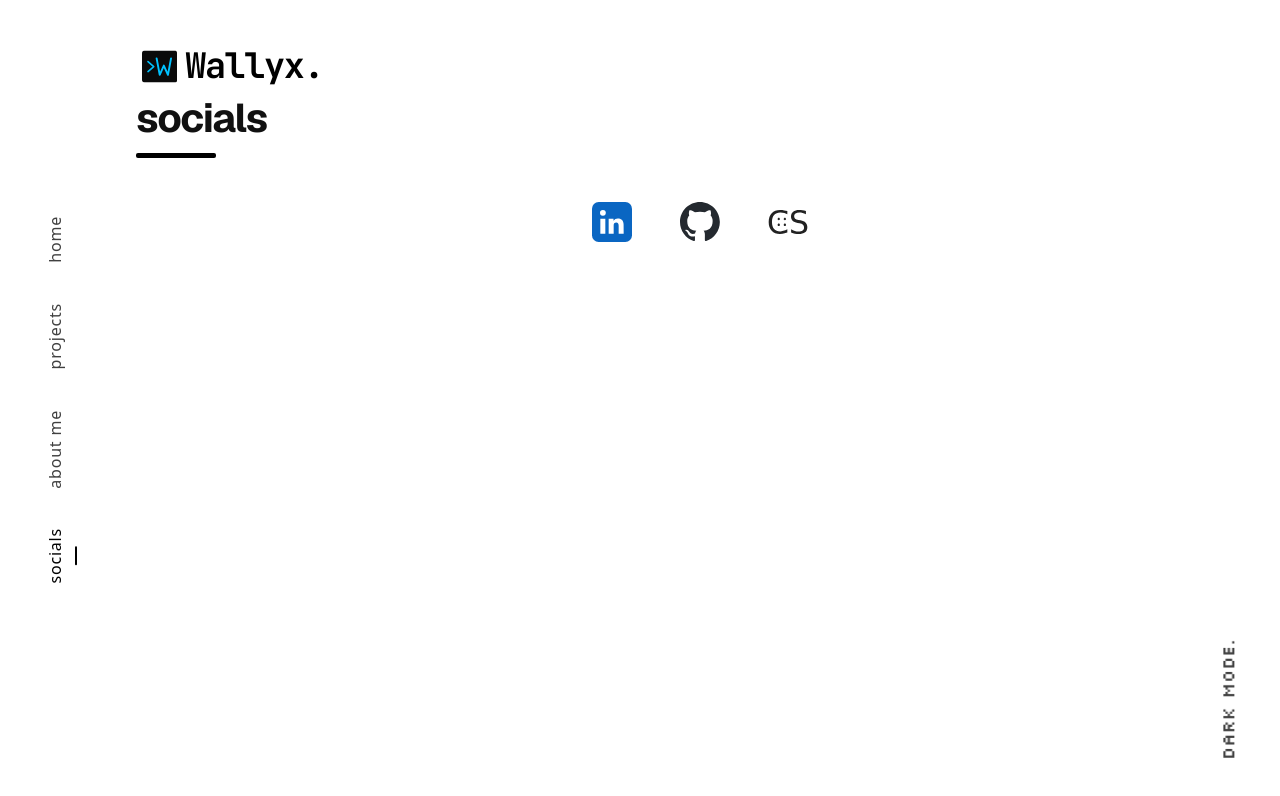
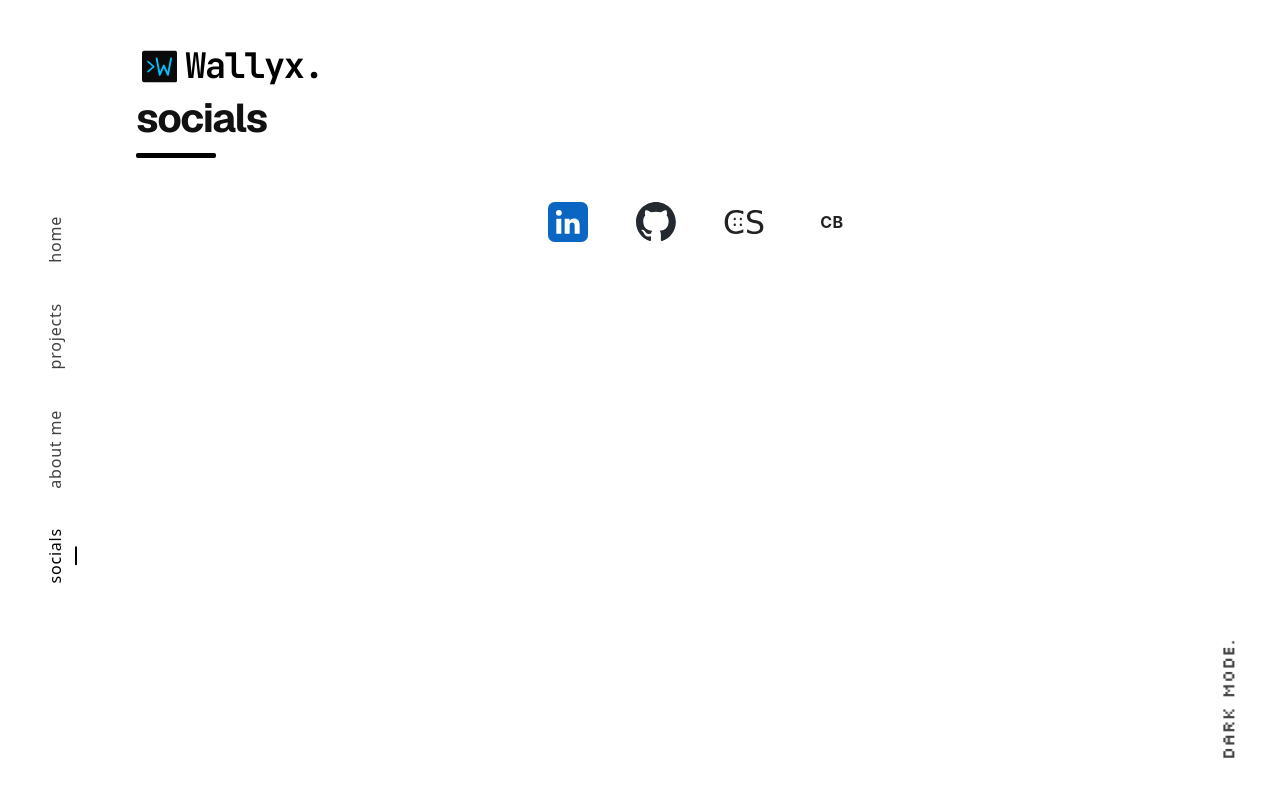
Before and after one commit to NotTheRealWallyx/notrealwallyx.github.io, a Next.js app: page /socials in a window 1280 px wide. Shown: the top 796 px of the page. Built offline with nearby package versions, Linux system fonts and the light colour scheme.

Commit message:
add codeberg link to socials with placeholder svg image

```diff
--- a/app/components/ContactSocials/ContactSocials.tsx
+++ b/app/components/ContactSocials/ContactSocials.tsx
@@ -57,6 +57,24 @@ export const socials = (theme: Theme) => [
 			/>
 		),
 	},
+	{
+		href: "https://codeberg.org/Wallyx",
+		label: "Codeberg",
+		icon: (
+			<Image
+				src={
+					theme === "dark"
+						? "/social_logos/codeberg-white.svg"
+						: "/social_logos/codeberg.svg"
+				}
+				alt="Codeberg"
+				width={40}
+				height={40}
+				style={{ display: "block" }}
+				priority
+			/>
+		),
+	},
 ];
 
 export function ContactSocials({ theme }: { theme: Theme }) {
```
Also changed, not shown: public/social_logos/codeberg-white.svg (added), public/social_logos/codeberg.svg (added).
